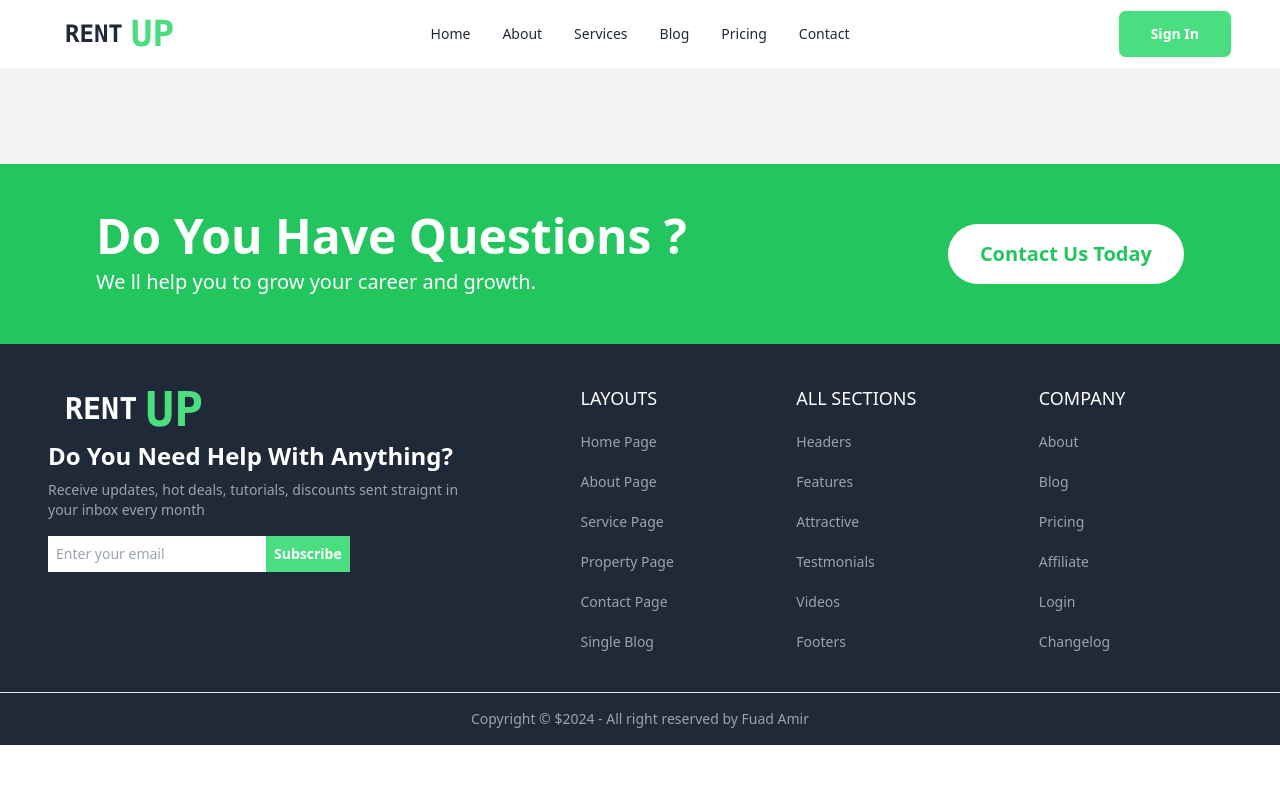
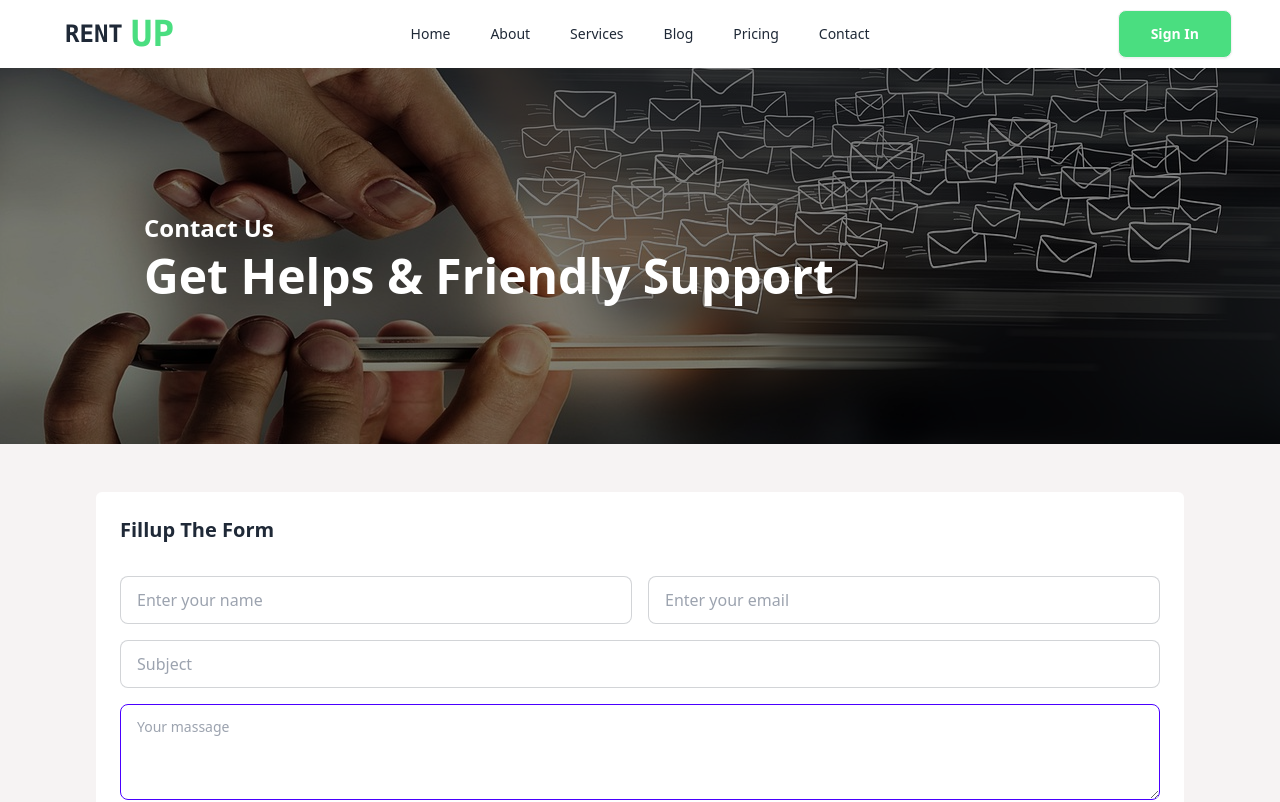
Before and after one commit to MdFuadAmir/rent-home-bd, a React (Vite) app: page /contact in a window 1280 px wide. Shown: the top 802 px of the page. Built offline with nearby package versions, Linux system fonts and the light colour scheme.

Commit message:
added contact us section

```diff
--- a/src/Components/Navber/Navber.jsx
+++ b/src/Components/Navber/Navber.jsx
@@ -54,7 +54,7 @@ const Navber = () => {
       </div>
       <ul
         tabIndex={0}
-        className="menu menu-sm dropdown-content bg-base-100 rounded-box z-[1] mt-3 w-52 p-2 shadow">
+        className="menu menu-sm dropdown-content bg-base-100 rounded-box z-[1] mt-3 w-52 p-2 shadow gap-2">
           {
             links.map((link) => <li key={link.id}><a className="" href={link.path}>{link.name}</a></li>)
           }
@@ -63,7 +63,7 @@ const Navber = () => {
     <a className="btn btn-ghost text-2xl font-mono">RENT<span className="text-4xl text-green-400">UP</span></a>
   </div>
   <div className="navbar-center hidden lg:flex">
-    <ul className="menu menu-horizontal px-1">
+    <ul className="menu menu-horizontal px-1 gap-2 text-center">
          {
             links.map((link) => <li key={link.id}><a className="" href={link.path}>{link.name}</a></li>)
           }
--- a/src/Pages/Contact/Contact.jsx
+++ b/src/Pages/Contact/Contact.jsx
@@ -1,9 +1,36 @@
-
+import background from"../../assets/contact.jpg"
 
 const Contact = () => {
     return (
         <div>
+            <div style={{backgroundImage:`url(${background})`, backgroundRepeat:"no-repeat", backgroundSize:"cover"}} className="bg-center">
+                <div className="bg-black bg-opacity-50 px-4 md:px-36 py-36">
+                <p className="text-2xl font-bold text-white font-sans">Contact Us</p>
+                <h1 className="mt-2 font-bold font-sans text-2xl md:text-5xl text-white">Get Helps & Friendly Support</h1>
+                </div>
+            </div>
+            <div className="my-12 px-4 md:px-24">
+                <div className="bg-white p-6 rounded-md">
+                    <p className="text-xl font-bold">Fillup The Form</p>
+                    <form className="mt-8">
+                        <div className="flex flex-col md:flex-row justify-between gap-4">
+                        <label className="input input-bordered flex items-center gap-2 w-full">
+                        <input type="text" className="" placeholder="Enter your name" />
+                        </label>
+                        <label className="input input-bordered flex items-center gap-2 w-full">
+                        <input type="text" className="grow" placeholder="Enter your email" />
+                        </label>
+                        </div>
+                        <label className="input input-bordered flex items-center mt-4">
+                        <input type="text" className="grow" placeholder="Subject" />
+                        </label>
+                        <textarea className="textarea textarea-primary mt-4 w-full h-24" placeholder="Your massage"></textarea>
+                        <input type="submit" className="btn mt-4 px-6 text-lg font-bold text-white bg-green-500 hover:bg-green-700"/>
+                    </form>
 
+                </div>
+
+            </div>
         </div>
     );
 };
```
Also changed, not shown: src/assets/contact.jpg.
